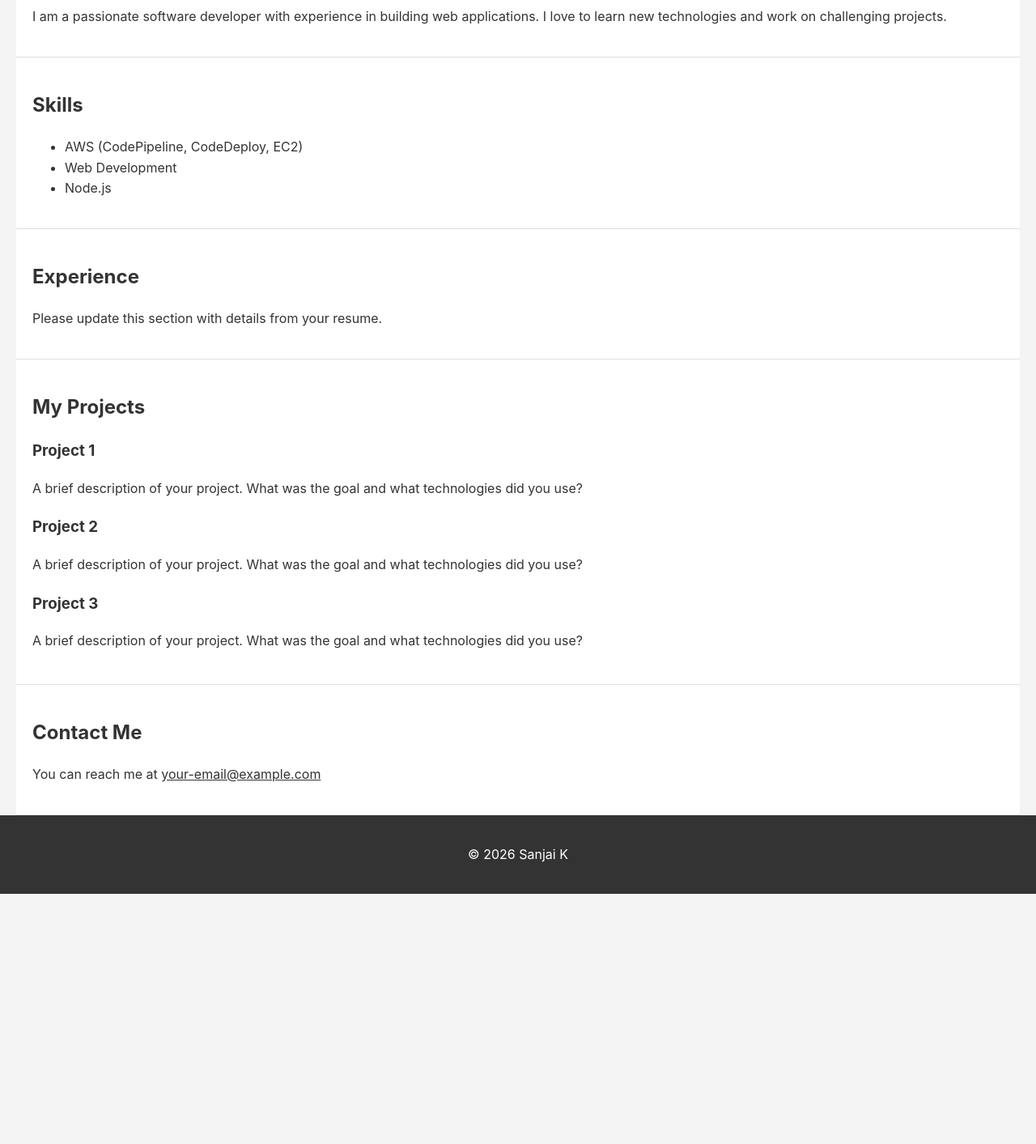
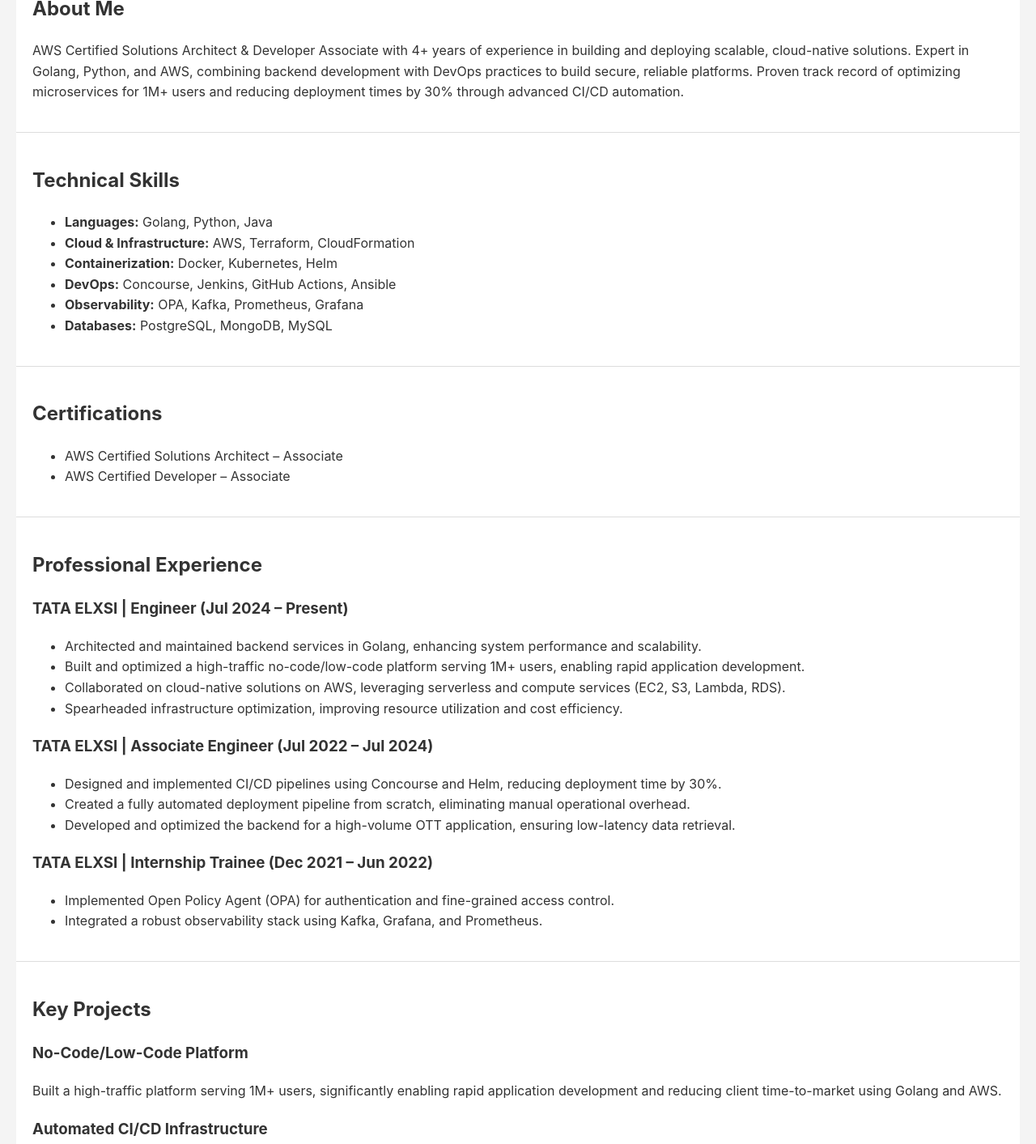
Before and after one commit to sanjai3102001/portfolio, a website: page index.html in a window 1280 px wide. Shown: the part 520-1933 px from the top of the page at 81% size. Before the commit the page ends 1624 px from the top, so only its background shows below. Drawn offline with Linux system fonts and the light colour scheme.

Commit message:
updating details

```diff
--- a/index.html
+++ b/index.html
@@ -13,6 +13,7 @@
             <ul>
                 <li><a href="#about">About</a></li>
                 <li><a href="#skills">Skills</a></li>
+                <li><a href="#certifications">Certifications</a></li>
                 <li><a href="#experience">Experience</a></li>
                 <li><a href="#projects">Projects</a></li>
                 <li><a href="#contact">Contact</a></li>
@@ -22,51 +23,85 @@
 
     <section id="hero">
         <h1>Sanjai K</h1>
-        <p>Software Developer</p>
+        <p>AWS Certified Solutions Architect & Developer Associate</p>
+        <p>Golang | Python | AWS | DevOps</p>
         <p><a href="SANJAI%20K%20Resume.pdf" download>Download Resume</a></p>
     </section>
 
     <section id="about">
         <h2>About Me</h2>
         <p>
-            I am a passionate software developer with experience in building web applications.
-            I love to learn new technologies and work on challenging projects.
+            AWS Certified Solutions Architect & Developer Associate with 4+ years of experience in building and deploying scalable, cloud-native solutions.
+            Expert in Golang, Python, and AWS, combining backend development with DevOps practices to build secure, reliable platforms.
+            Proven track record of optimizing microservices for 1M+ users and reducing deployment times by 30% through advanced CI/CD automation.
         </p>
     </section>
 
     <section id="skills">
-        <h2>Skills</h2>
+        <h2>Technical Skills</h2>
         <ul>
-            <li>AWS (CodePipeline, CodeDeploy, EC2)</li>
-            <li>Web Development</li>
-            <li>Node.js</li>
+            <li><strong>Languages:</strong> Golang, Python, Java</li>
+            <li><strong>Cloud & Infrastructure:</strong> AWS, Terraform, CloudFormation</li>
+            <li><strong>Containerization:</strong> Docker, Kubernetes, Helm</li>
+            <li><strong>DevOps:</strong> Concourse, Jenkins, GitHub Actions, Ansible</li>
+            <li><strong>Observability:</strong> OPA, Kafka, Prometheus, Grafana</li>
+            <li><strong>Databases:</strong> PostgreSQL, MongoDB, MySQL</li>
+        </ul>
+    </section>
+
+    <section id="certifications">
+        <h2>Certifications</h2>
+        <ul>
+            <li>AWS Certified Solutions Architect – Associate</li>
+            <li>AWS Certified Developer – Associate</li>
         </ul>
     </section>
 
     <section id="experience">
-        <h2>Experience</h2>
-        <p>Please update this section with details from your resume.</p>
+        <h2>Professional Experience</h2>
+        <h3>TATA ELXSI | Engineer (Jul 2024 – Present)</h3>
+        <ul>
+            <li>Architected and maintained backend services in Golang, enhancing system performance and scalability.</li>
+            <li>Built and optimized a high-traffic no-code/low-code platform serving 1M+ users, enabling rapid application development.</li>
+            <li>Collaborated on cloud-native solutions on AWS, leveraging serverless and compute services (EC2, S3, Lambda, RDS).</li>
+            <li>Spearheaded infrastructure optimization, improving resource utilization and cost efficiency.</li>
+        </ul>
+
+        <h3>TATA ELXSI | Associate Engineer (Jul 2022 – Jul 2024)</h3>
+        <ul>
+            <li>Designed and implemented CI/CD pipelines using Concourse and Helm, reducing deployment time by 30%.</li>
+            <li>Created a fully automated deployment pipeline from scratch, eliminating manual operational overhead.</li>
+            <li>Developed and optimized the backend for a high-volume OTT application, ensuring low-latency data retrieval.</li>
+        </ul>
+
+        <h3>TATA ELXSI | Internship Trainee (Dec 2021 – Jun 2022)</h3>
+        <ul>
+            <li>Implemented Open Policy Agent (OPA) for authentication and fine-grained access control.</li>
+            <li>Integrated a robust observability stack using Kafka, Grafana, and Prometheus.</li>
+        </ul>
     </section>
 
     <section id="projects">
-        <h2>My Projects</h2>
+        <h2>Key Projects</h2>
         <div class="project">
-            <h3>Project 1</h3>
-            <p>A brief description of your project. What was the goal and what technologies did you use?</p>
+            <h3>No-Code/Low-Code Platform</h3>
+            <p>Built a high-traffic platform serving 1M+ users, significantly enabling rapid application development and reducing client time-to-market using Golang and AWS.</p>
         </div>
         <div class="project">
-            <h3>Project 2</h3>
-            <p>A brief description of your project. What was the goal and what technologies did you use?</p>
+            <h3>Automated CI/CD Infrastructure</h3>
+            <p>Designed pipelines using Concourse and Helm to automate infrastructure provisioning, reducing deployment times by 30%.</p>
         </div>
         <div class="project">
-            <h3>Project 3</h3>
-            <p>A brief description of your project. What was the goal and what technologies did you use?</p>
+            <h3>OTT Application Backend</h3>
+            <p>Developed the backend for a high-volume OTT application, ensuring low-latency data retrieval and seamless content delivery.</p>
         </div>
     </section>
 
     <section id="contact">
         <h2>Contact Me</h2>
-        <p>You can reach me at <a href="mailto:your-email@example.com">your-email@example.com</a></p>
+        <p>Email: <a href="mailto:sanjai99522s@gmail.com">sanjai99522s@gmail.com</a></p>
+        <p>Phone: +91 9488900582</p>
+        <p>Location: Trivandrum</p>
     </section>
 
     <footer>
```
